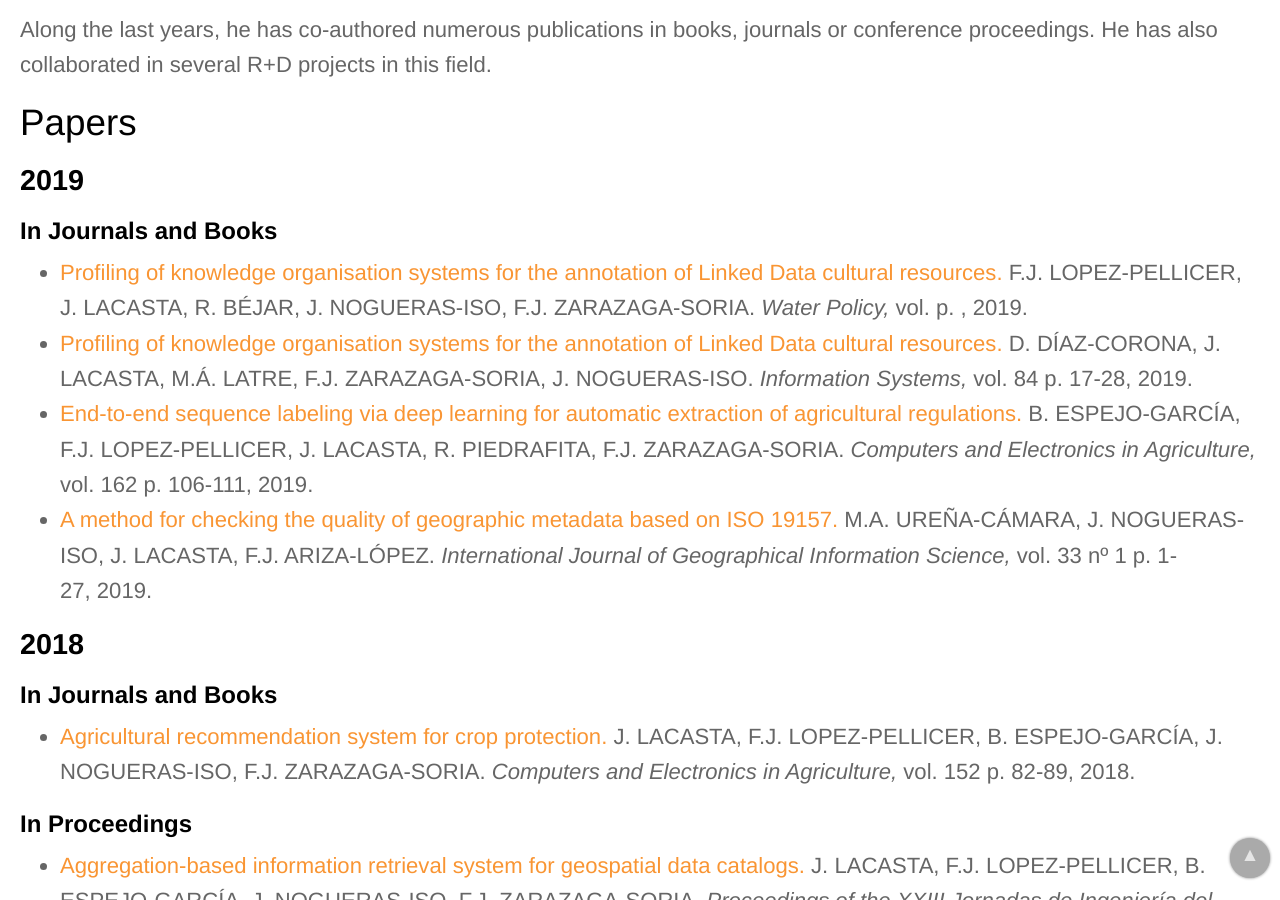
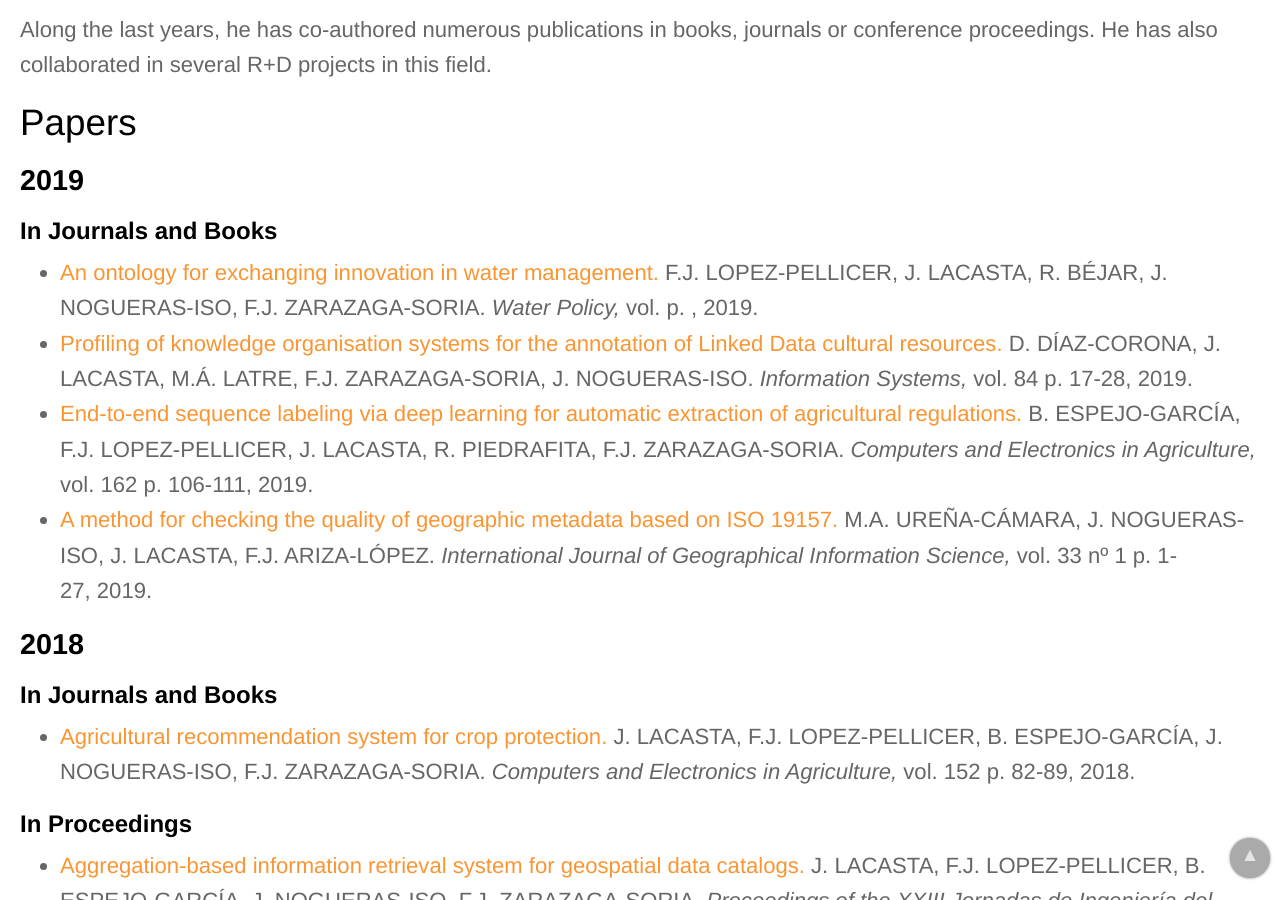
Before and after one commit to IAAA-Lab/IAAA-Lab.github.io, a Jekyll site: the page built from _staff/jlacasta.md, in a window 1280 px wide and 900 px high, scrolled down 680 px. Built offline with Jekyll 4.4.1, drawn with Linux system fonts in a browser that asks for light colours.

Commit message:
Update _data/papers.yml
no habia puesto bien el titulo

```diff
--- a/_data/papers.yml
+++ b/_data/papers.yml
@@ -2,7 +2,7 @@
 # (los más recientes primero) y dentro de cada año primero van los libros, luego los
 # artículos de revista y capítulos de libro y finalmente los artículos de congresos
 # -------------------
-- title: "Profiling of knowledge organisation systems for the annotation of Linked Data cultural resources"
+- title: "An ontology for exchanging innovation in water management"
   url: https://doi.org/10.2166/wp.2019.224
   authors: F.J. LOPEZ-PELLICER, J. LACASTA, R. BÉJAR, J. NOGUERAS-ISO, F.J. ZARAZAGA-SORIA
   publication: "Water Policy"
```
